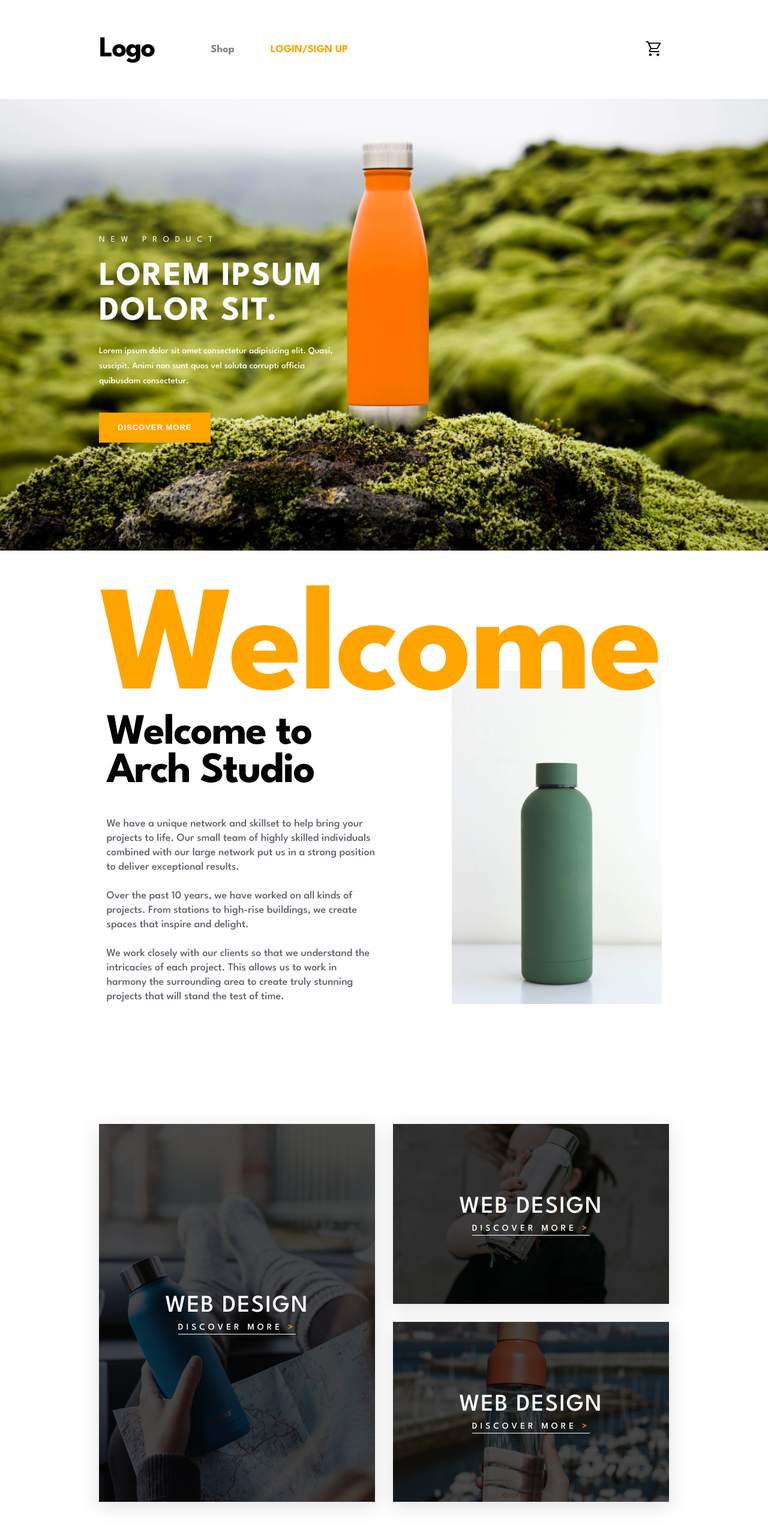
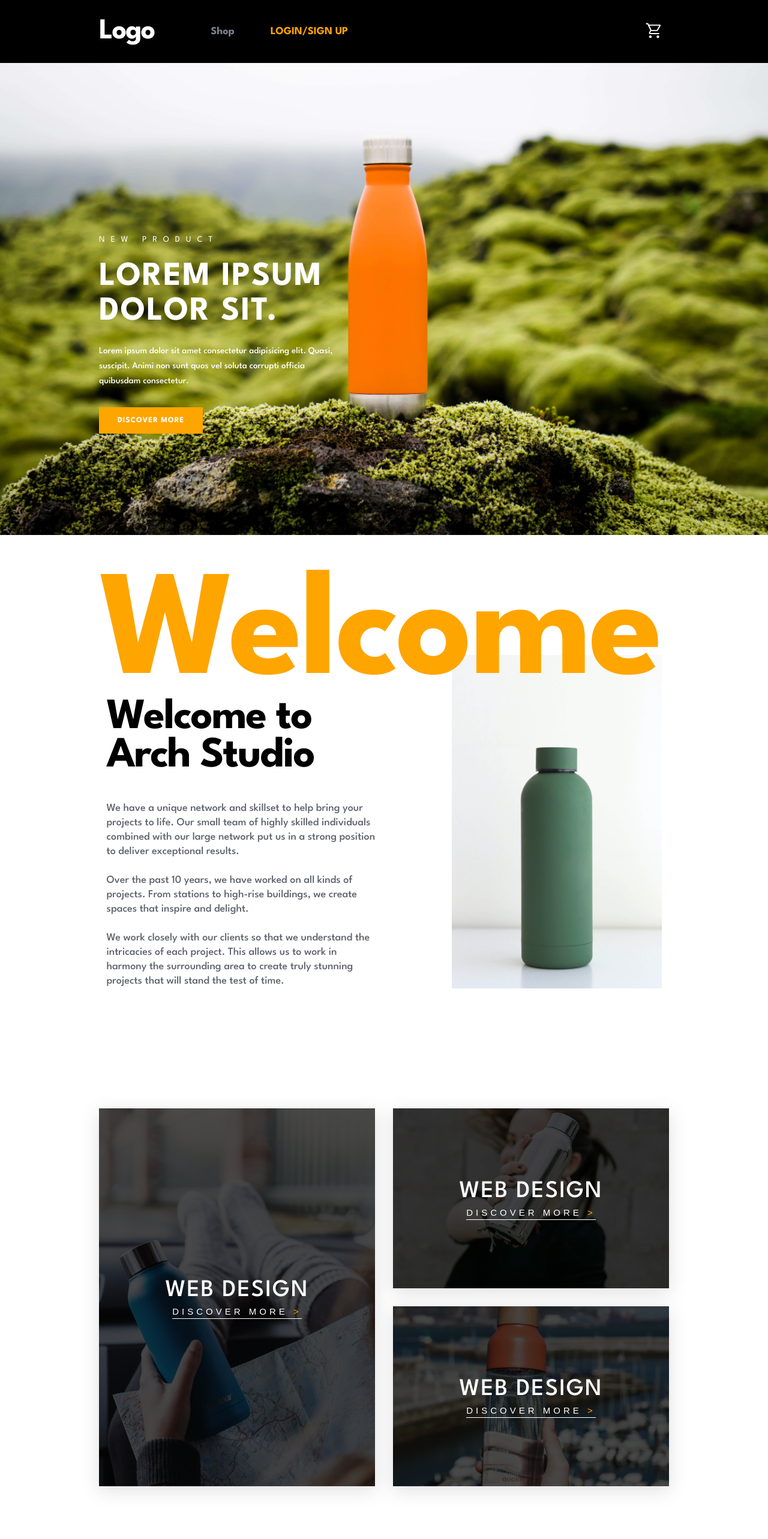
Before and after one commit to desafree/e-commerce-project, a React (Create React App) app: page / in a window 1280 px wide. Shown: the top 2566 px of the page at 60% size. Built offline with nearby package versions, Linux system fonts and the light colour scheme.

Commit message:
add filter products through query string

```diff
--- a/src/components/Category.module.scss
+++ b/src/components/Category.module.scss
@@ -23,7 +23,7 @@
     color: white;
   }
 
-  a {
+  button {
     text-decoration: none;
     color: white;
     font-size: 15px;
@@ -32,8 +32,11 @@
     letter-spacing: 5px;
     text-align: left;
     text-transform: uppercase;
+
+    transition: all 0.3s;
+    background-color: transparent;
+    border: none;
     border-bottom: 1px solid white;
-    transition: all 0.3s;
 
     &:hover {
       border-bottom: 1px solid orange;
--- a/src/components/Category.tsx
+++ b/src/components/Category.tsx
@@ -1,16 +1,22 @@
 /* eslint-disable react/prop-types */
 import classes from "./Category.module.scss";
-
-import { Link } from "react-router-dom";
+import { useNavigate } from "react-router-dom";
 import { FC } from "react";
 
 interface Props {
   title: string;
-  link: string;
   url: string;
+  category: string;
 }
 
-const Category: FC<Props> = ({ title, link, url }) => {
+const Category: FC<Props> = ({ title, url, category }) => {
+  const navigate = useNavigate();
+  const onClickHandler = () =>
+    navigate({
+      pathname: "/products",
+      search: "?category=" + category,
+    });
+
   return (
     <div
       className={classes.container}
@@ -19,9 +25,9 @@ const Category: FC<Props> = ({ title, link, url }) => {
       }}
     >
       <h4>{title}</h4>
-      <Link to={link}>
+      <button onClick={onClickHandler}>
         discover more <span>&gt;</span>
-      </Link>
+      </button>
     </div>
   );
 };
--- a/src/components/CheckoutForm.module.scss
+++ b/src/components/CheckoutForm.module.scss
@@ -1,5 +1,5 @@
 .container {
-  padding: 250px 165px 200px;
+  padding: 160px 165px 200px;
   background: #f2f2f2;
 
   button {
@@ -27,7 +27,7 @@
 
 @media only screen and (max-width: 1200px) {
   .container {
-    padding: 200px 100px;
+    padding: 140px 100px;
   }
 }
 
--- a/src/components/Header.module.scss
+++ b/src/components/Header.module.scss
@@ -10,6 +10,26 @@
   padding-left: 165px;
   padding-bottom: 180px;
   color: white;
+}
+
+.text a {
+  padding: 15px 30px;
+  font-size: 13px;
+  font-weight: 700;
+  line-height: 18px;
+  letter-spacing: 1px;
+  text-align: left;
+  background-color: orange;
+  border: 1px solid orange;
+  color: #fff;
+  text-transform: uppercase;
+  text-decoration: none;
+
+  &:hover {
+    background-color: #fff;
+    border: 1px solid orange;
+    color: orange;
+  }
 }
 
 .text h5 {
--- a/src/components/Header.tsx
+++ b/src/components/Header.tsx
@@ -1,6 +1,6 @@
 import classes from "./Header.module.scss";
-
-import Button from "./ui/Button";
+// import Button from "./ui/Button";
+import { Link } from "react-router-dom";
 
 const Header = () => {
   return (
@@ -14,7 +14,7 @@ const Header = () => {
             suscipit. Animi non sunt quos vel soluta corrupti officia quibusdam
             consectetur.
           </p>
-          <Button type="color">discover more</Button>
+          <Link to="/products">discover more</Link>
         </div>
       </div>
     </>
--- a/src/components/ProductObj.module.scss
+++ b/src/components/ProductObj.module.scss
@@ -1,5 +1,5 @@
 .container {
-  margin: 300px 165px 200px;
+  margin: 200px 165px 200px;
   display: flex;
   justify-content: center;
   gap: 125px;
@@ -177,7 +177,7 @@
 @media only screen and (max-width: 1200px) {
   .container {
     flex-direction: column;
-    margin: 300px 100px 200px;
+    margin: 200px 100px 200px;
 
     .cart-actions {
       flex-direction: row;
@@ -196,7 +196,7 @@
 
 @media only screen and (max-width: 800px) {
   .container {
-    margin: 250px 50px 150px;
+    margin: 150px 50px 150px;
 
     .cart-actions {
       flex-direction: column;
--- a/src/components/SectionCategory.tsx
+++ b/src/components/SectionCategory.tsx
@@ -7,17 +7,17 @@ const SectionCategory = () => {
     <div className={classes.container}>
       <Category
         title="Web design"
-        link="/"
+        category="solid"
         url="assets/home/category-color.jpg"
       ></Category>
       <Category
         title="Web design"
-        link="/"
+        category="metallic"
         url="assets/home/category-metal.jpg"
       ></Category>
       <Category
         title="Web design"
-        link="/"
+        category="transparent"
         url="assets/home/category-transparent.jpg"
       ></Category>
     </div>
--- a/src/components/ui/Navigation.module.scss
+++ b/src/components/ui/Navigation.module.scss
@@ -1,6 +1,6 @@
 .navigation {
-  padding: 56px 165px;
-  background-color: white;
+  padding: 26px 165px;
+  background-color: black;
   display: flex;
   align-items: center;
   gap: 94px;
@@ -12,7 +12,7 @@
 }
 
 .navigation .logo {
-  color: #000;
+  color: #fff;
   font-size: 48px;
   font-weight: 700;
   line-height: 48px;
@@ -62,7 +62,7 @@
 
 @media only screen and (max-width: 1200px) {
   .navigation {
-    padding: 56px 100px;
+    padding: 26px 100px;
   }
 }
 
--- a/src/components/ui/Navigation.tsx
+++ b/src/components/ui/Navigation.tsx
@@ -47,7 +47,7 @@ const Navigation = () => {
         )}
       </ul>
       <button className={classes.cart} onClick={handleClick}>
-        <img src="/assets/icons/cart-black.svg" alt="" />
+        <img src="/assets/icons/cart.svg" alt="" />
       </button>
       {active &&
         createPortal(
--- a/src/pages/Products/Products.module.scss
+++ b/src/pages/Products/Products.module.scss
@@ -1,10 +1,10 @@
 .container {
-  padding: 200px 165px;
+  padding: 160px 165px;
 }
 
 @media only screen and (max-width: 1200px) {
   .container {
-    padding: 200px 100px;
+    padding: 160px 100px;
   }
 }
 
--- a/src/pages/Products/Products.tsx
+++ b/src/pages/Products/Products.tsx
@@ -7,17 +7,32 @@ import Navigation from "../../components/ui/Navigation";
 import Footer from "../../components/ui/Footer";
 import React from "react";
 import useScrollToTop from "../../hooks/useScrollToTop";
+import { useLocation } from "react-router-dom";
 
 import { useState } from "react";
 
 const Products = () => {
   useScrollToTop();
 
+  const search = useLocation().search;
+  const params = new URLSearchParams(search);
+  let category = params.get("category");
+
+  if (category === "solid") {
+    category = "SOLID COLOR";
+  } else if (category === "transparent") {
+    category = "TRANSPARENT COLOR";
+  } else if (category === "metallic") {
+    category = "METALLIC COLOR";
+  } else {
+    category = "";
+  }
+
   const { loading, error, data } = useFetch(
     "https://e-commerce-c8199-default-rtdb.europe-west1.firebasedatabase.app/products/-N7uYvOjW-UAMzhs8Mn0.json"
   );
   const [searchValue, SetSearchValue] = useState("");
-  const [filterCategory, setFilterCategory] = useState("");
+  const [filterCategory, setFilterCategory] = useState(category);
   const handleFilterCategory = (category: string) => {
     setFilterCategory(category);
   };
```
